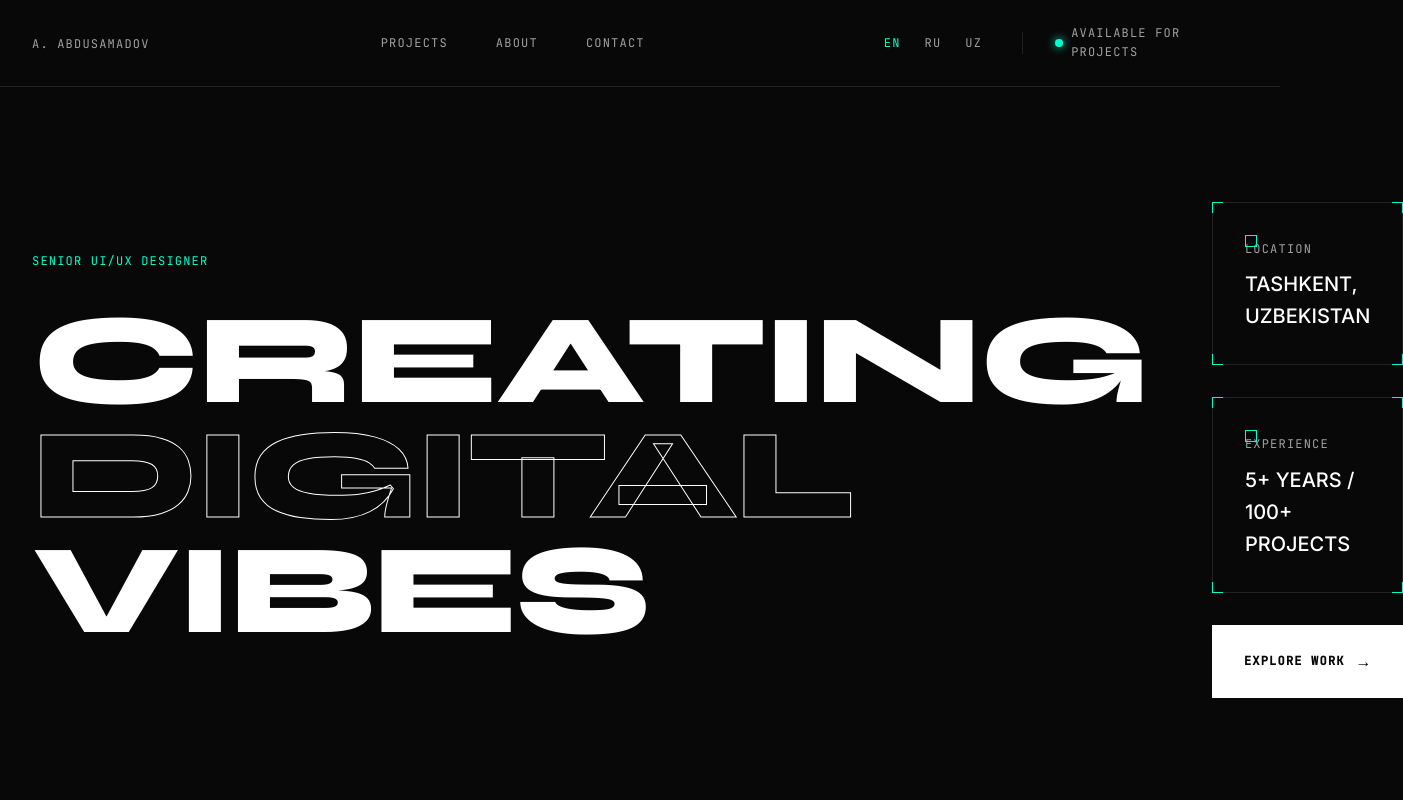
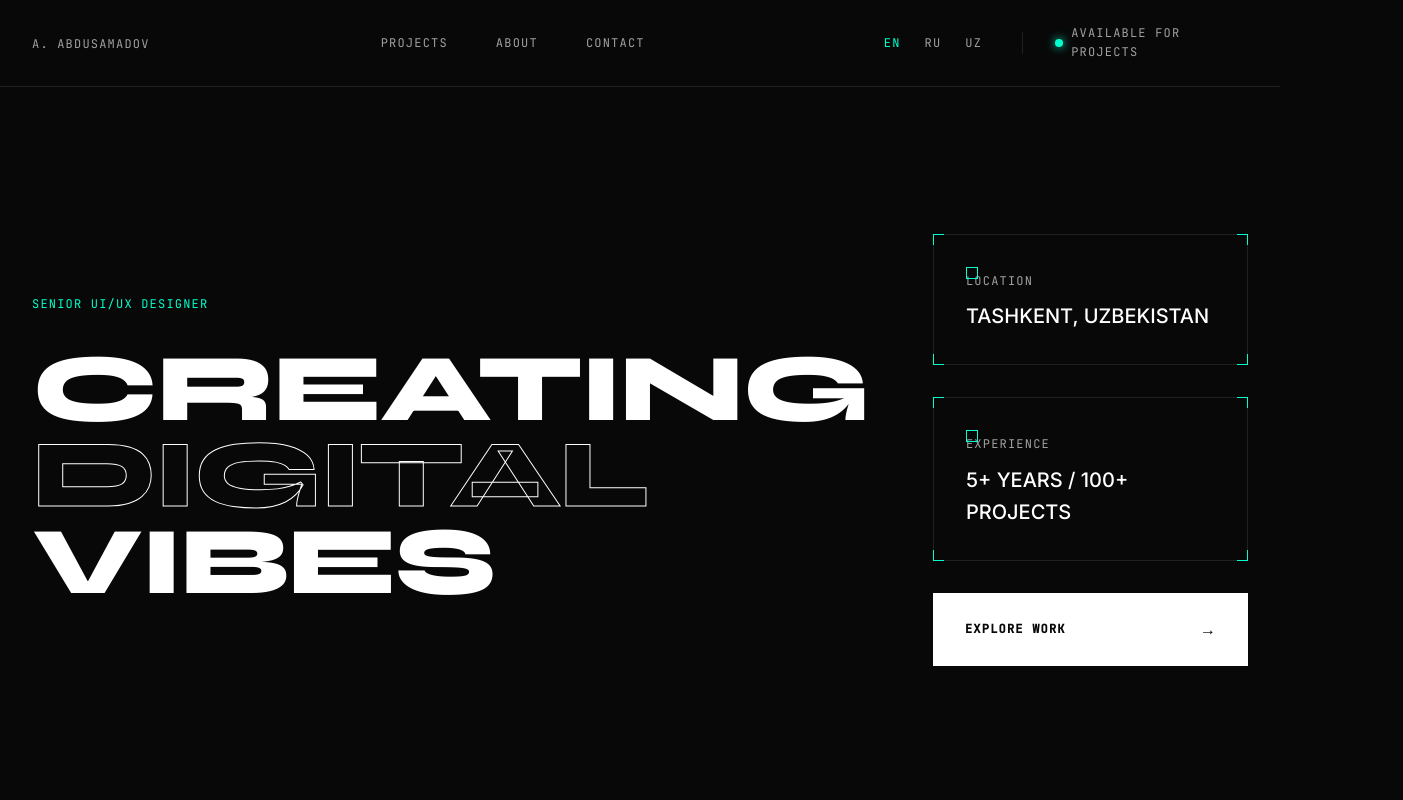
Before and after one commit to Sarvarchik2/alibek, a Nuxt app: page / in a window 1280 px wide. Shown: the top 800 px of the page, 1403 px wide, since content can reach past the window. Built offline with nearby package versions, Linux system fonts and the light colour scheme.

Commit message:
.hero-content h1

```diff
--- a/app/components/Hero.vue
+++ b/app/components/Hero.vue
@@ -82,7 +82,7 @@ onMounted(() => {
 }
 
 .hero-content h1 {
-  font-size: clamp(3rem, 10vw, 8rem);
+  font-size: 6rem;
   line-height: 0.9;
   letter-spacing: -0.02em;
 }
```
